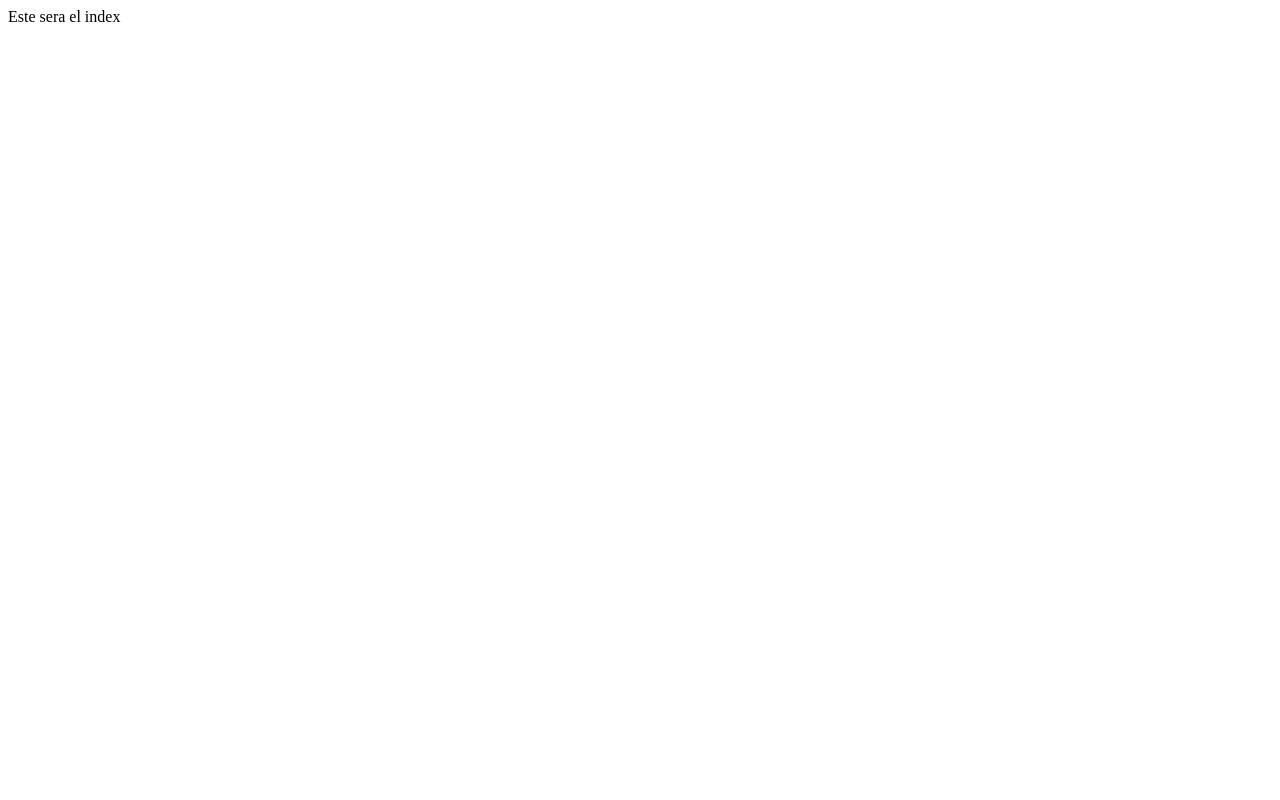
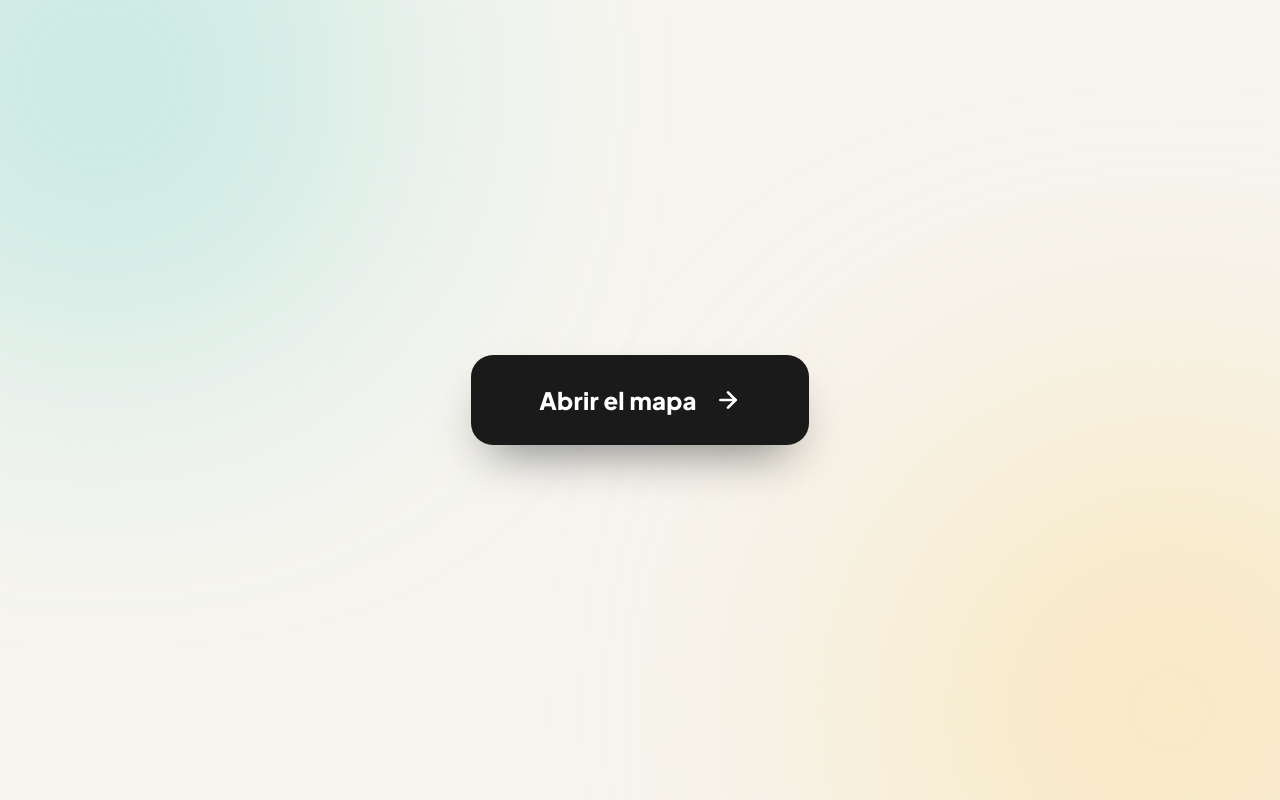
Before and after one commit to L00MYY/ChocoMapaSV, a plain HTML site: page index.html in a window 1280 px wide. Drawn offline with Linux system fonts and the light colour scheme; a web font is replaced by a local one.

Commit message:
Se agrego boton de rediccionamiento en el index

```diff
--- /dev/null
+++ b/css/index-style.css
@@ -0,0 +1,94 @@
+:root {
+            --coral:    #FF6B6B;
+            --teal:     #4ECDC4;
+            --salmon:   #FFA07A;
+            --mint:     #88D49E;
+            --mustard:  #FFD166;
+            --ink:      #1a1a1a;
+            --ink-soft: #4a4a4a;
+            --paper:    #f7f5f0;
+        }
+
+        * { box-sizing: border-box; }
+
+        body {
+            margin: 0;
+            min-height: 100vh;
+            font-family: 'Plus Jakarta Sans', system-ui, sans-serif;
+            background: var(--paper);
+            color: var(--ink);
+            display: flex;
+            align-items: center;
+            justify-content: center;
+            overflow: hidden;
+        }
+
+        /* Manchas decorativas de fondo (misma paleta del mapa) */
+        body::before,
+        body::after {
+            content: '';
+            position: fixed;
+            border-radius: 50%;
+            filter: blur(140px);
+            opacity: .35;
+            pointer-events: none;
+            z-index: 0;
+        }
+        body::before {
+            width: 520px; height: 520px;
+            background: var(--teal);
+            top: -180px; left: -160px;
+        }
+        body::after {
+            width: 620px; height: 620px;
+            background: var(--mustard);
+            bottom: -220px; right: -200px;
+        }
+
+        .btn-primary {
+            position: relative;
+            z-index: 1;
+            display: inline-flex;
+            align-items: center;
+            gap: 18px;
+            padding: 30px 68px;
+            font-family: 'Plus Jakarta Sans', sans-serif;
+            font-size: 1.5rem;
+            font-weight: 800;
+            letter-spacing: .01em;
+            color: #ffffff;
+            background: var(--ink);
+            border: none;
+            border-radius: 22px;
+            text-decoration: none;
+            cursor: pointer;
+            box-shadow: 0 24px 50px -20px rgba(26,26,26,.6);
+            transition: transform .25s ease, box-shadow .25s ease, background .25s ease;
+        }
+
+        .btn-primary:hover {
+            transform: translateY(-3px) scale(1.02);
+            background: #000;
+            box-shadow: 0 32px 60px -22px rgba(26,26,26,.75);
+        }
+
+        .btn-primary:active {
+            transform: translateY(0) scale(1);
+        }
+
+        .btn-primary svg {
+            transition: transform .25s ease;
+        }
+
+        .btn-primary:hover svg {
+            transform: translateX(6px);
+        }
+
+        @media (max-width: 520px) {
+            .btn-primary {
+                padding: 22px 40px;
+                font-size: 1.15rem;
+                gap: 12px;
+                border-radius: 18px;
+            }
+        }
--- a/index.html
+++ b/index.html
@@ -1 +1,26 @@
-Este sera el index
+<!DOCTYPE html>
+<html lang="es">
+<head>
+    <meta charset="UTF-8">
+    <meta name="viewport" content="width=device-width, initial-scale=1.0">
+    <title>ChocoMapaSV</title>
+
+    <!-- Fuentes (mismas del mapa) -->
+    <link rel="preconnect" href="https://fonts.googleapis.com">
+    <link rel="preconnect" href="https://fonts.gstatic.com" crossorigin>
+    <link href="https://fonts.googleapis.com/css2?family=Caacupe+One&family=Plus+Jakarta+Sans:wght@400;500;600;700;800&display=swap" rel="stylesheet">
+
+    <!-- Estilos globales (los mismos de mapa.html) -->
+    <link rel="stylesheet" href="css/styles.css">
+    <link rel="stylesheet" href="css/index-style.css">
+</head>
+<body>
+    <a href="mapa.html" class="btn-primary">
+        Abrir el mapa
+        <svg width="26" height="26" viewBox="0 0 24 24" fill="none" stroke="currentColor" stroke-width="2.5" stroke-linecap="round" stroke-linejoin="round">
+            <line x1="5" y1="12" x2="19" y2="12"></line>
+            <polyline points="12 5 19 12 12 19"></polyline>
+        </svg>
+    </a>
+</body>
+</html>
```
